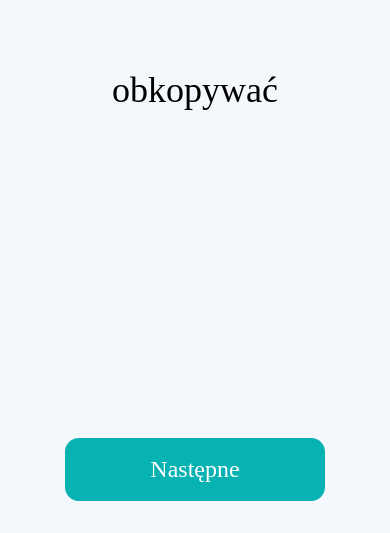
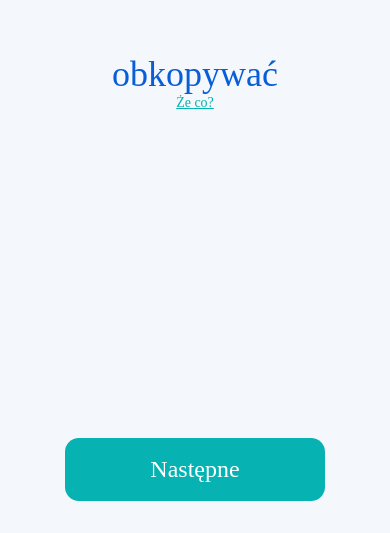
Before and after one commit to zemiret/game-of-p, a React Native app: screen / in a window 390 px wide. Shown: the part 311-844 px from the top of the page. Built offline with nearby package versions, Linux system fonts and the light colour scheme.

Commit message:
added url lookup

```diff
--- a/src/Main.tsx
+++ b/src/Main.tsx
@@ -3,11 +3,14 @@ import {StyleSheet, View} from 'react-native';
 import dictionary from 'app/assets/dictionary.json';
 import {Layouts, Typography} from 'app/styles';
 import Text from 'app/components/text';
-import {Button} from 'app/components/button';
+import Button from 'app/components/button';
+import Link from 'app/components/link';
 
 const selectRandom = () => {
   return dictionary[Math.floor(Math.random() * dictionary.length)];
 };
+
+const sjpBaseHref = 'https://sjp.pwn.pl/szukaj/';
 
 const Main: React.FC = () => {
   let [word, setWord] = useState<string>(selectRandom);
@@ -16,6 +19,7 @@ const Main: React.FC = () => {
     <View style={styles.outerContainer}>
       <View style={styles.sectionContainer}>
         <Text style={styles.mainText}>{word}</Text>
+        <Link text={'Że co?'} href={sjpBaseHref + word + '.html'} />
       </View>
 
       <View style={styles.sectionContainer}>
--- a/src/components/button.tsx
+++ b/src/components/button.tsx
@@ -28,3 +28,5 @@ const styles = StyleSheet.create({
     ...Typography.bold,
   },
 });
+
+export default Button;
--- /dev/null
+++ b/src/components/link.tsx
@@ -0,0 +1,38 @@
+import React, {PropsWithChildren, useCallback} from 'react';
+import {
+  Linking,
+  StyleProp,
+  StyleSheet,
+  TextStyle,
+  TouchableOpacity,
+} from 'react-native';
+import Text from 'app/components/text';
+import {Typography} from 'app/styles';
+
+type TextProps = PropsWithChildren<{
+  style?: StyleProp<TextStyle>;
+  text: string;
+  href: string;
+}>;
+
+export const Link: React.FC<TextProps> = props => {
+  const openLink = useCallback(async () => {
+    await Linking.openURL(props.href);
+  }, [props.href]);
+
+  return (
+    <TouchableOpacity activeOpacity={0.6} onPress={openLink}>
+      <Text style={styles.text}>{props.text}</Text>
+    </TouchableOpacity>
+  );
+};
+
+const styles = StyleSheet.create({
+  text: {
+    ...Typography.secondary,
+    ...Typography.baseSize,
+    ...Typography.underline,
+  },
+});
+
+export default Link;
--- a/src/components/text.tsx
+++ b/src/components/text.tsx
@@ -18,6 +18,7 @@ const Text: React.FC<TextProps> = props => (
 const styles = StyleSheet.create({
   text: {
     ...Typography.defaultFont,
+    ...Typography.primary,
   },
 });
 
--- a/src/styles/typography.ts
+++ b/src/styles/typography.ts
@@ -3,25 +3,38 @@ import {Colors} from 'app/styles/colors';
 
 interface TypographyTypes {
   defaultFont: TextStyle;
+  primary: TextStyle;
   bold: TextStyle;
   white: TextStyle;
   black: TextStyle;
+  secondary: TextStyle;
+  underline: TextStyle;
   h1: TextStyle;
   h2: TextStyle;
+  baseSize: TextStyle;
 }
 
 export const Typography: TypographyTypes = {
+  defaultFont: {
+    fontFamily: 'ProximaNova-Regular',
+  },
+  primary: {
+    color: Colors.primary,
+  },
+  secondary: {
+    color: Colors.secondary,
+  },
   white: {
     color: Colors.white,
   },
   black: {
     color: Colors.black,
   },
-  defaultFont: {
-    fontFamily: 'ProximaNova-Regular',
-  },
   bold: {
     fontFamily: 'Proxima Nova Bold',
+  },
+  underline: {
+    textDecorationLine: 'underline',
   },
   h1: {
     fontSize: 36,
@@ -29,4 +42,7 @@ export const Typography: TypographyTypes = {
   h2: {
     fontSize: 24,
   },
+  baseSize: {
+    fontSize: 14,
+  },
 };
```
Also changed, not shown: 1 other file (tests, documents, lock files or other folders).
